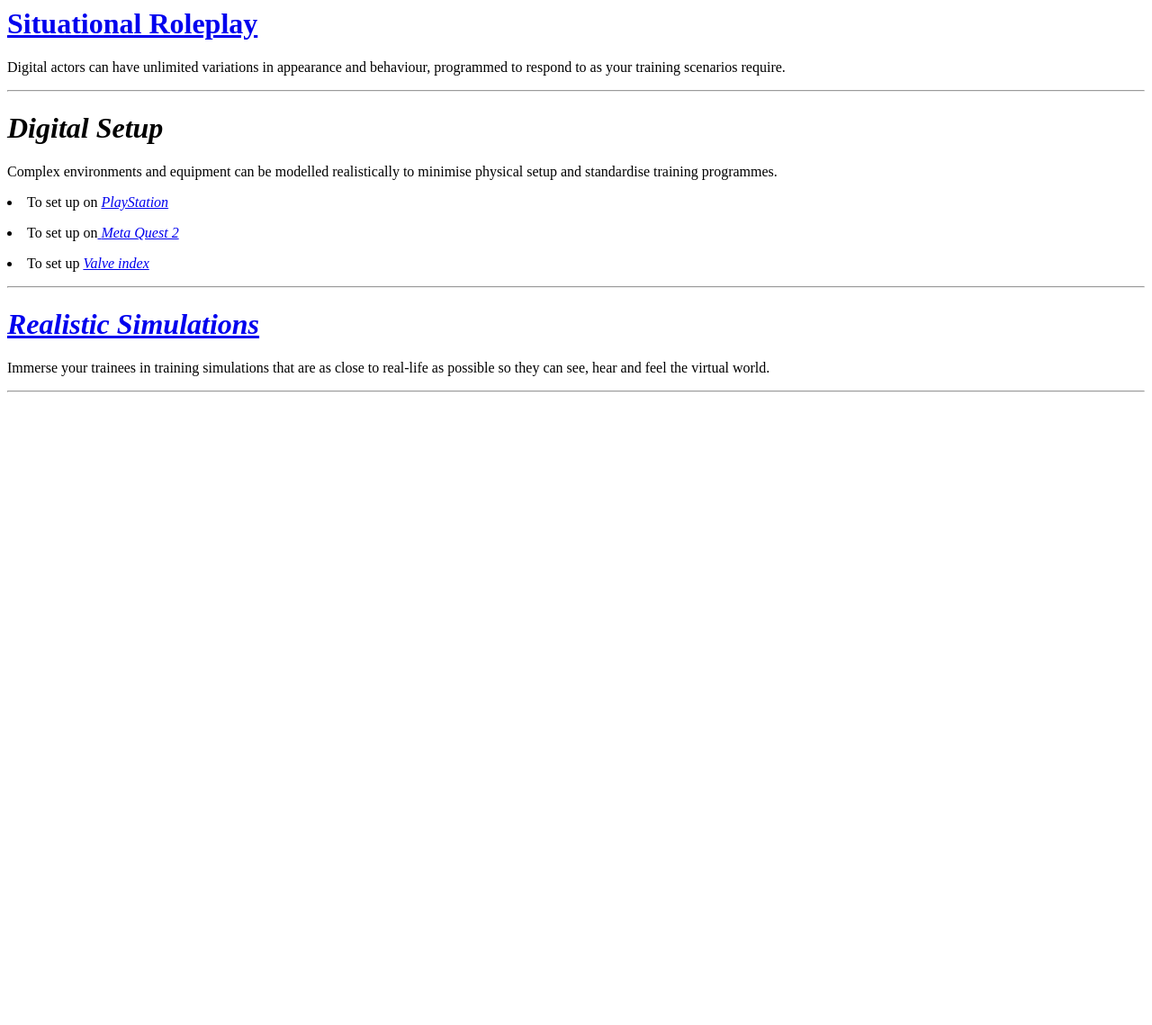
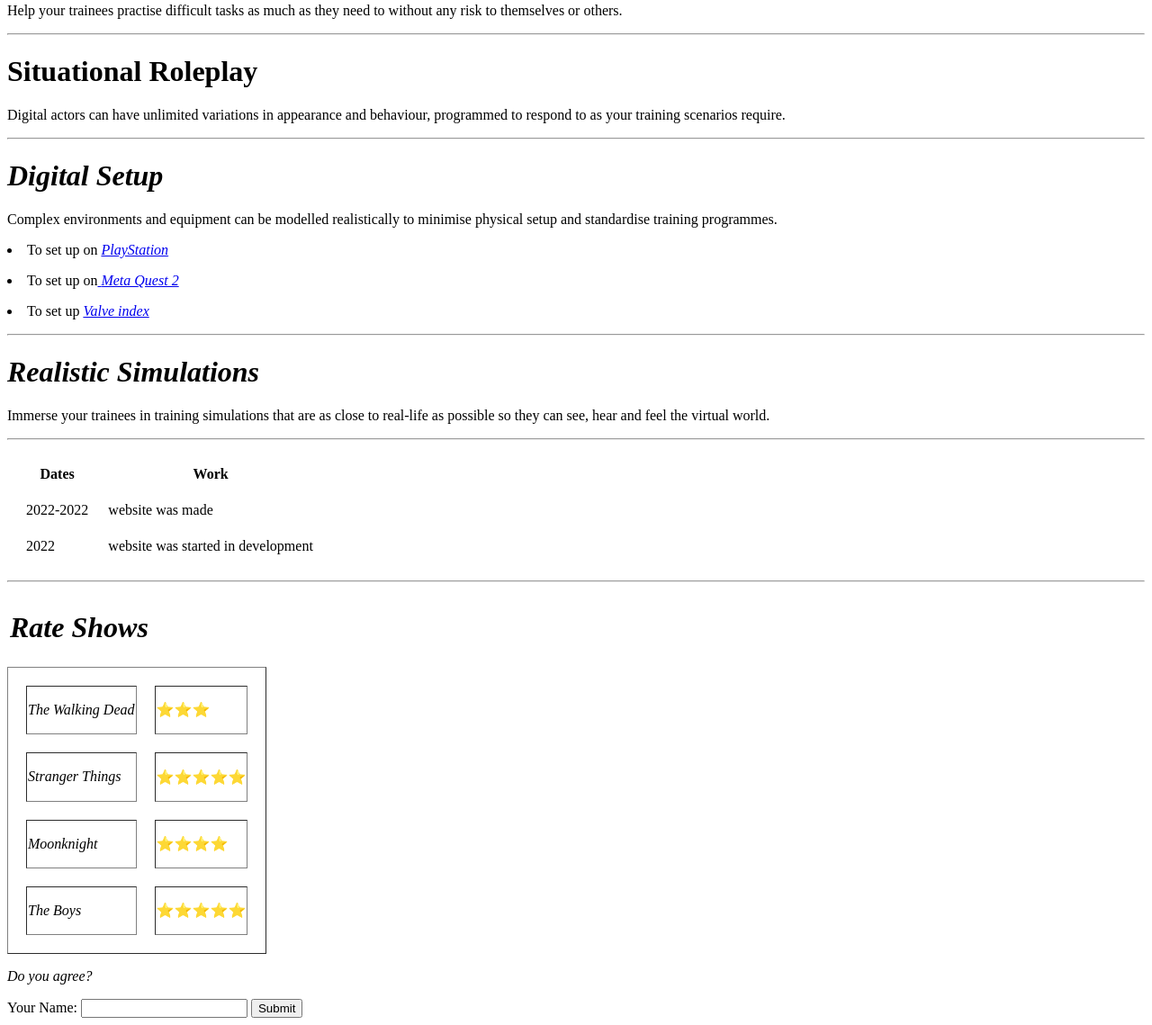
Before and after one commit to RafaelSimoe/VirtualGotThatReality, a plain HTML site: page index.html in a window 1280 px wide. Shown: the part 738-1877 px from the top of the page at 90% size. Before the commit the page ends 1182 px from the top, so only its background shows below. Drawn offline with Linux system fonts and the light colour scheme.

Commit message:
Add files via upload

```diff
--- a/index.html
+++ b/index.html
@@ -4,22 +4,31 @@
 <head>
   <meta charset="utf-8">
   <title>VirtualGotThatReality</title>
+  <link rel="stylesheet" href="css/styles.css">
+
 </head>
 
 <body>
+  <table cellspacing="20">
+    <tr>
+      <td>
+        <h1>Virtual Reality</h1>
+      </td>
+      <td>
+        <p><em><strong>Realistic SimulationsImmerse your trainees in training simulations that are as close to real-life as possible so they can see, hear and feel the virtual world.</strong></em></p>
+      </td>
+    </tr>
+  </table>
   <img src="vrdog.png" alt="dog vr picture" />
-  <h1><a href="https://www.iberdrola.com/innovation/virtual-reality#:~:text=Virtual%20Reality%20(VR)%20is%20a,Virtual%20Reality%20headset%20or%20helmet.">Virtual Reality</h1></a>
 
-
-  <p><em><strong>Realistic SimulationsImmerse your trainees in training simulations that are as close to real-life as possible so they can see, hear and feel the virtual world.</strong></em></p>
   <hr>
   <p>
-  <h1><em><strong><a href="https://en.wikipedia.org/wiki/Virtual_reality">A Safe Place to Learn</strong></em></p>
+  <h1><em><strong>A Safe Place to Learn</strong></em></p>
   </h1></a>
   <p>Help your trainees practise difficult tasks as much as they need to without any risk to themselves or others.</p>
   <hr />
   <p>
-  <h1><a href="http://arjunnagendran.com/blog/role-play-is-better-in-virtual-reality">Situational Roleplay</h1>
+  <h1>Situational Roleplay</h1>
   </p></a>
   <p>Digital actors can have unlimited variations in appearance and behaviour, programmed to respond to as your training scenarios require.</p>
 
@@ -39,16 +48,85 @@
   </p>
   <hr />
   <p>
-  <h1><em><strong><a href="https://www.thegamer.com/best-simulation-vr-games/">Realistic Simulations</strong></em></h1>
+  <h1><em><strong>Realistic Simulations</strong></em></h1>
   </p></a>
   <p>Immerse your trainees in training simulations that are as close to real-life as possible so they can see, hear and feel the virtual world.</p>
   <hr />
 
+  <table cellspacing="20">
+    <thead>
+      <tr>
+        <th>Dates</th>
+        <th>Work</th>
+      </tr>
+    </thead>
+    <tbody>
 
+    </tbody>
+    <tfoot>
 
+    </tfoot>
+    <tr>
+      <td>2022-2022</td>
+      <td>website was made</td>
+    </tr>
+    <td>2022</td>
+    <td>website was started in development</td>
+  </table>
+  <hr>
+  <table>
+    <thead>
+      <tr>
+        <td>
+          <h1><em>Rate Shows</h1></em>
+        </td>
+      </tr>
+    </thead>
+  </table>
 
+  <table border="1" cellspacing="20">
+    <thead>
 
+    <tbody>
 
+    </tbody>
+    <tfoot>
+
+    </tfoot>
+
+    <tr>
+      <td>
+        <p><em>The Walking Dead</em></p>
+      </td>
+      <td>⭐️⭐️⭐️</td>
+    </tr>
+    <tr>
+
+      <td><em>Stranger Things</em></td>
+      <td>
+        <p>⭐️⭐️⭐️⭐️⭐️</p>
+      </td>
+    <tr>
+      <td>
+        <p><em>Moonknight</em></p>
+      </td>
+      <td>⭐️⭐️⭐️⭐️</td>
+    </tr>
+    </thead>
+    <tr>
+      <td>
+        <p><em>The Boys</em></p>
+      </td>
+      <td>⭐️⭐️⭐️⭐️⭐️</td>
+    </tr>
+  </table>
+  <p><em>Do you agree?</em></p>
+
+  <form class="" action="index.html" method="post">
+    <label>Your Name:</label>
+    <input type="text" name="" value="">
+    <input type="submit" name="">
+  </form>
 </body>
 
 </html>
```
